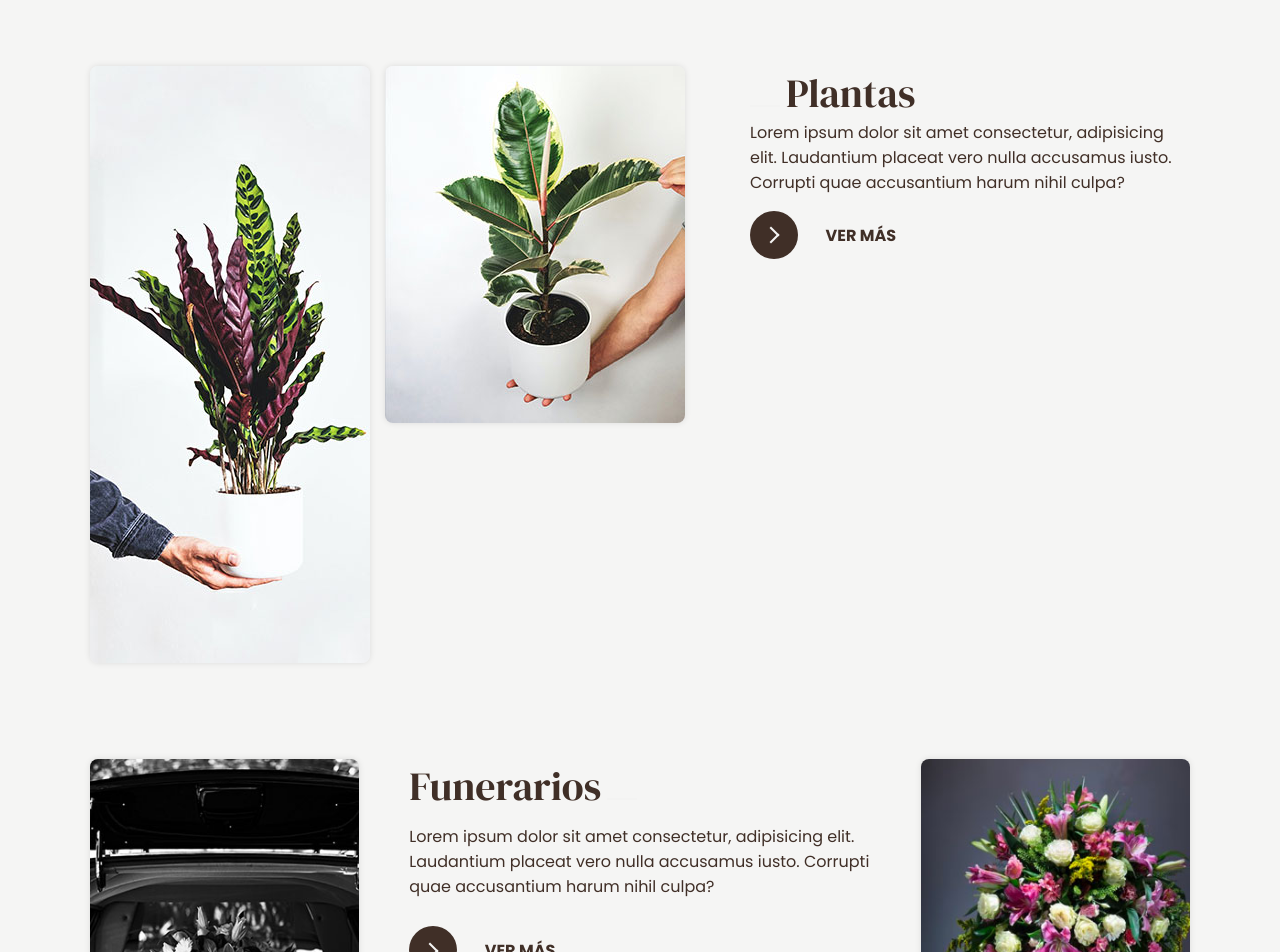
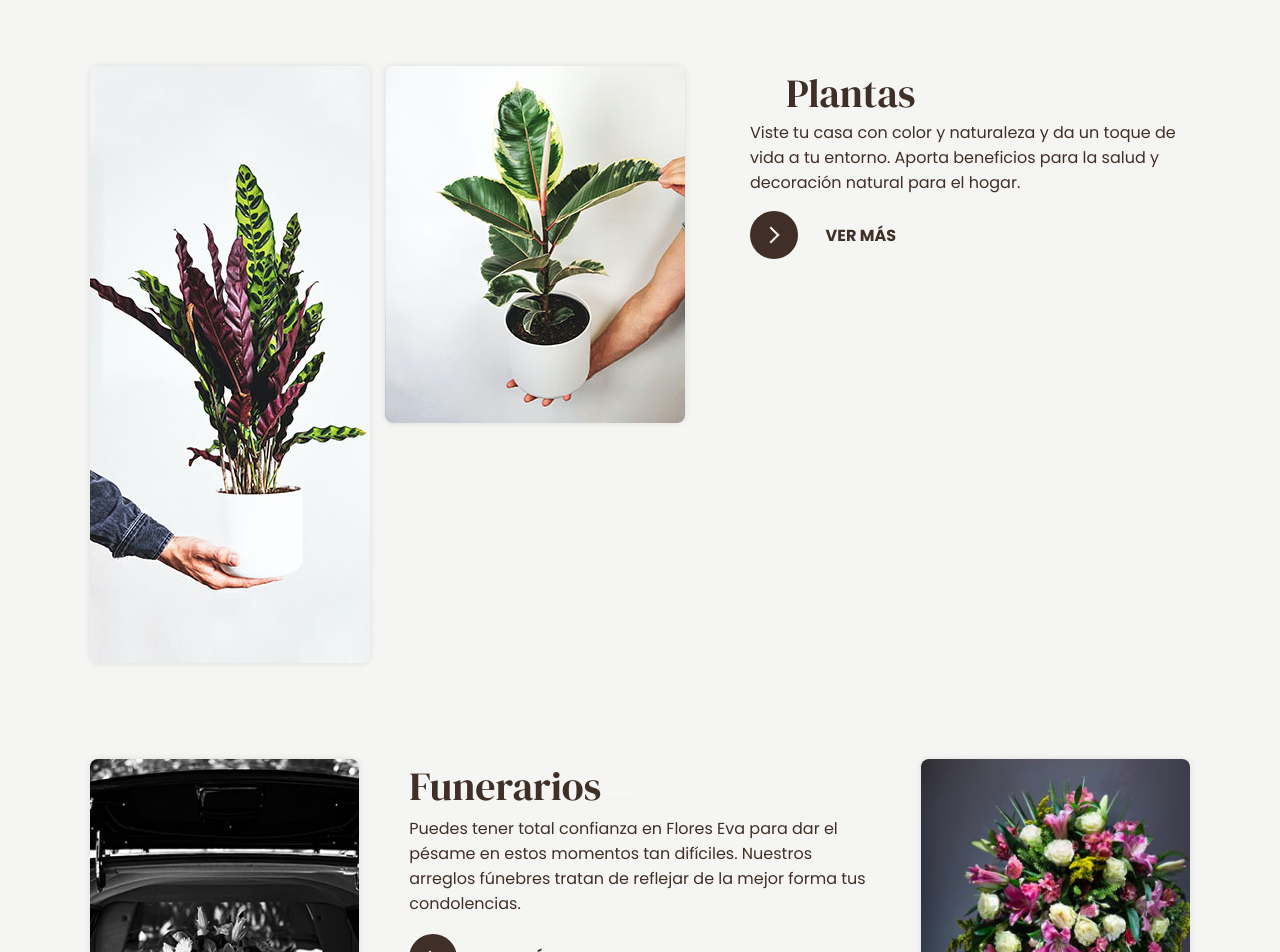
Before and after one commit to bm-code/flores-eva, a React (Create React App) app: page / in a window 1280 px wide. Shown: the part 1680-2632 px from the top of the page. Built offline with nearby package versions, Linux system fonts and the light colour scheme; the HTML template or start-up script is replaced by a standard one.

Commit message:
Descripciones actualizadas

```diff
--- a/src/pages/Home.jsx
+++ b/src/pages/Home.jsx
@@ -50,7 +50,7 @@ export default function Home() {
                         </div>
                         <div className="servicios__plantas-desc">
                             <h3 className='title__before'>Plantas</h3>
-                            <p>Lorem ipsum dolor sit amet consectetur, adipisicing elit. Laudantium placeat vero nulla accusamus iusto. Corrupti quae accusantium harum nihil culpa?</p>
+                            <p>Viste tu casa con color y naturaleza y da un toque de vida a tu entorno. Aporta beneficios para la salud y decoración natural para el hogar.</p>
                             <button className="btn">
                                 <span className="circle" aria-hidden="true">
                                     <span className="icon arrow"></span>
@@ -65,7 +65,7 @@ export default function Home() {
                         </div>
                         <div className="servicios__funerarios-center">
                             <h3 className='title__after'>Funerarios</h3>
-                            <p>Lorem ipsum dolor sit amet consectetur, adipisicing elit. Laudantium placeat vero nulla accusamus iusto. Corrupti quae accusantium harum nihil culpa?</p>
+                            <p>Puedes tener total confianza en Flores Eva para dar el pésame en estos momentos tan difíciles. Nuestros arreglos fúnebres tratan de reflejar de la mejor forma tus condolencias.</p>
                             <button className="btn">
                                 <span className="circle" aria-hidden="true">
                                     <span className="icon arrow"></span>
```
